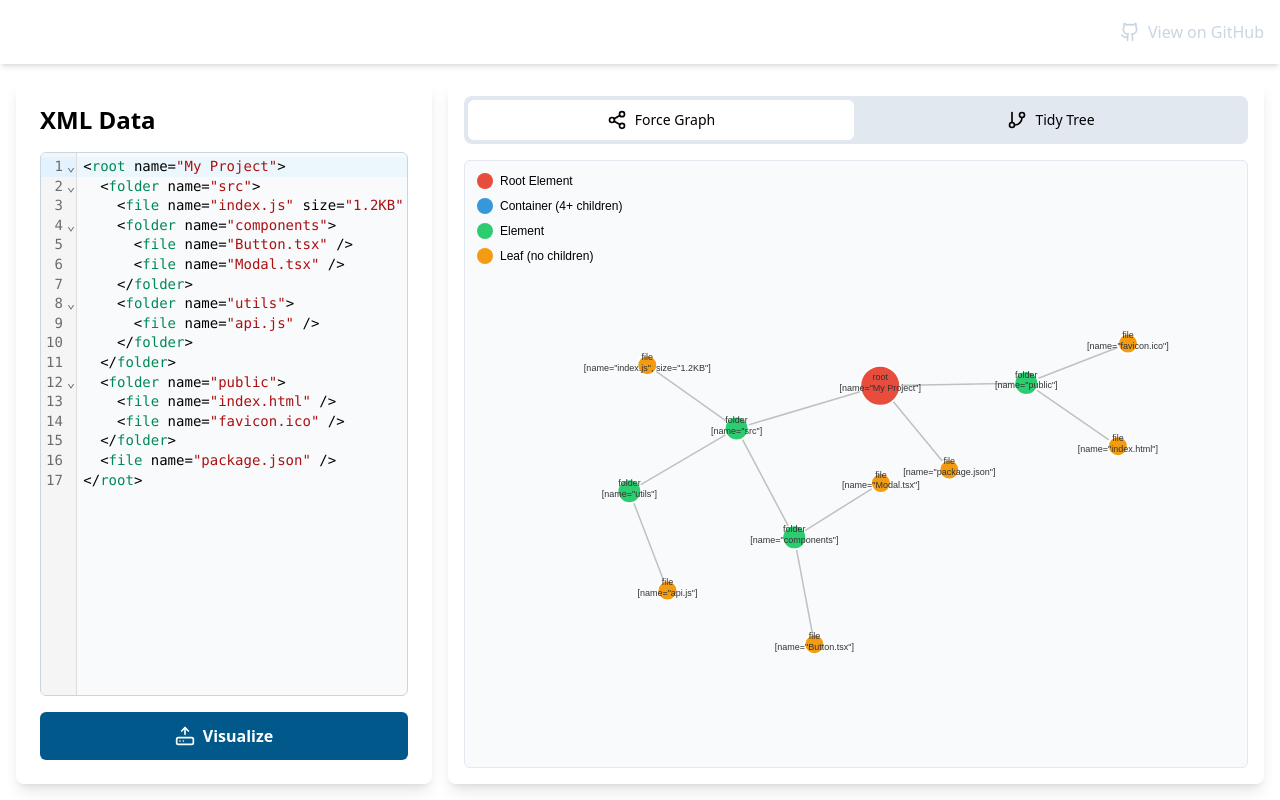
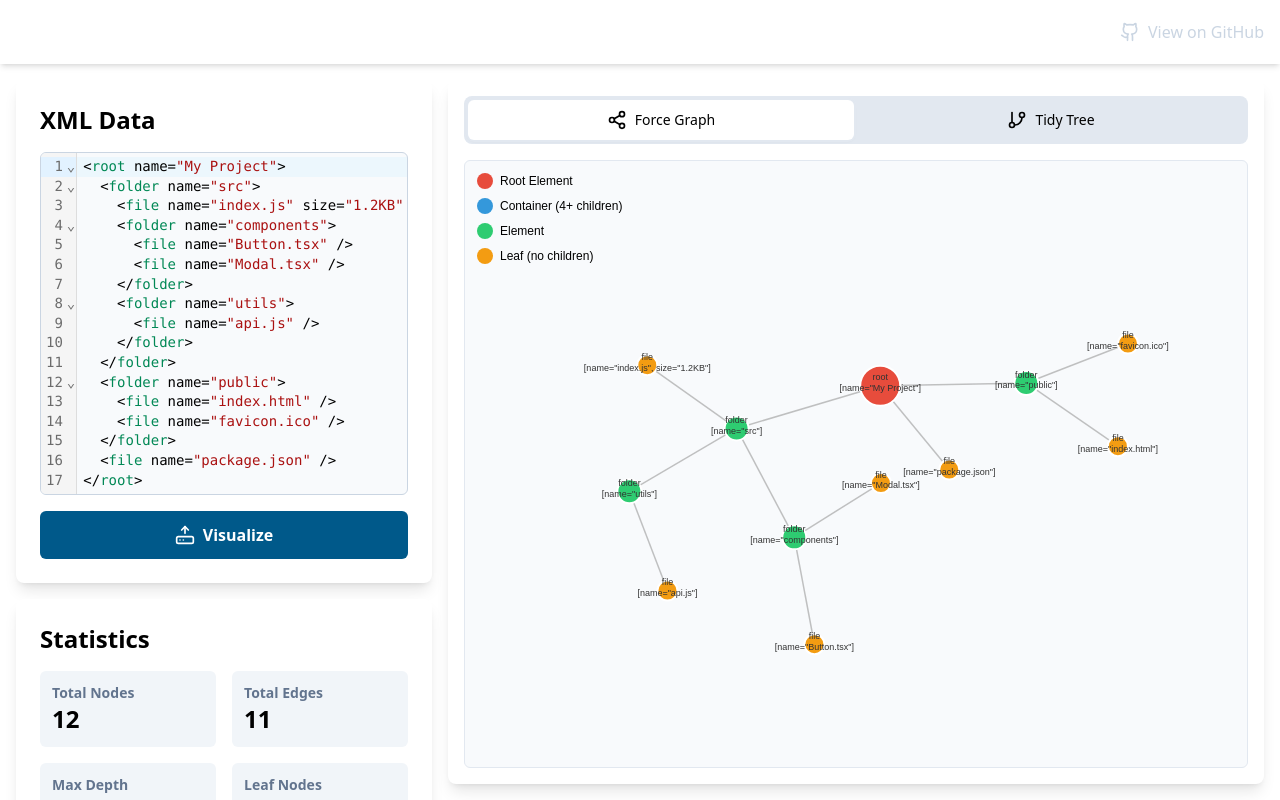
Before and after one commit to Boakpe/XML-Nexus, a React (Vite) app: page / in a window 1280 px wide. Built offline with nearby package versions, Linux system fonts and the light colour scheme.

Commit message:
feat: add XML statistics calculation and display in App component

```diff
--- a/src/App.tsx
+++ b/src/App.tsx
@@ -1,4 +1,4 @@
-import { useState } from 'react';
+import { useState, useMemo } from 'react';
 import { Github } from 'lucide-react';
 import XMLInput from './components/XMLInput';
 import Tabs from './components/Tabs';
@@ -7,6 +7,8 @@ import GraphView from './components/GraphView';
 import TreeView from './components/TreeView';
 import { parseXML } from './utils/xmlParser';
 import type { ParsedData } from './utils/types';
+
+
 
 // A good default example for the user to start with
 const defaultXML = `
@@ -45,6 +47,19 @@ function App() {
     }
   };
 
+    // Calculate stats from the parsed data
+  const stats = useMemo(() => {
+    if (!data) return null;
+
+    const { nodes, links } = data.graphData;
+    const totalNodes = nodes.length;
+    const totalEdges = links.length;
+    const leafNodes = nodes.filter(node => node.type === 'leaf').length;
+    const maxDepth = Math.max(0, ...nodes.map(node => node.level));
+
+    return { totalNodes, totalEdges, maxDepth, leafNodes };
+  }, [data]);
+
   return (
     <div className="flex flex-col h-screen bg-secondary font-sans">
       <header className="bg-primary text-white shadow-md p-4 flex justify-between items-center">
@@ -61,9 +76,33 @@ function App() {
       </header>
 
       <main className="flex-grow flex p-4 gap-4 overflow-hidden">
-        <div className="w-1/3 flex flex-col">
-          <XMLInput onVisualize={handleVisualize} initialValue={defaultXML} />
-        </div>
+        <div className="w-1/3 flex flex-col gap-4">
+           <XMLInput onVisualize={handleVisualize} initialValue={defaultXML} />
+
+          {stats && (
+            <div className="bg-white rounded-lg shadow-lg p-6">
+              <h2 className="text-2xl font-bold text-primary mb-4">Statistics</h2>
+              <div className="grid grid-cols-2 gap-4 text-sm">
+                <div className="bg-slate-100 p-3 rounded-md">
+                  <p className="text-slate-500 font-semibold">Total Nodes</p>
+                  <p className="text-2xl font-bold text-primary">{stats.totalNodes}</p>
+                </div>
+                <div className="bg-slate-100 p-3 rounded-md">
+                  <p className="text-slate-500 font-semibold">Total Edges</p>
+                  <p className="text-2xl font-bold text-primary">{stats.totalEdges}</p>
+                </div>
+                <div className="bg-slate-100 p-3 rounded-md">
+                  <p className="text-slate-500 font-semibold">Max Depth</p>
+                  <p className="text-2xl font-bold text-primary">{stats.maxDepth}</p>
+                </div>
+                <div className="bg-slate-100 p-3 rounded-md">
+                  <p className="text-slate-500 font-semibold">Leaf Nodes</p>
+                  <p className="text-2xl font-bold text-primary">{stats.leafNodes}</p>
+                </div>
+              </div>
+            </div>
+          )}
+         </div>
 
         <div className="w-2/3 flex flex-col bg-white rounded-lg shadow-lg p-4">
           <Tabs activeTab={activeTab} setActiveTab={setActiveTab} />
--- a/src/components/XMLInput.tsx
+++ b/src/components/XMLInput.tsx
@@ -1,4 +1,4 @@
-import React, { useState, useRef, useEffect } from "react";
+import React, { useState, useRef, useEffect } from 'react';
 import { HardDriveUpload } from "lucide-react";
 
 // CodeMirror imports
@@ -85,7 +85,7 @@ const XMLInput: React.FC<XMLInputProps> = ({ onVisualize, initialValue }) => {
   return (
     <form
       onSubmit={handleSubmit}
-      className="flex flex-col h-full bg-white rounded-lg shadow-lg p-6"
+      className="flex flex-col flex-grow bg-white rounded-lg shadow-lg p-6"
     >
       <h2 className="text-2xl font-bold text-primary mb-4">XML Data</h2>
       <div
```
